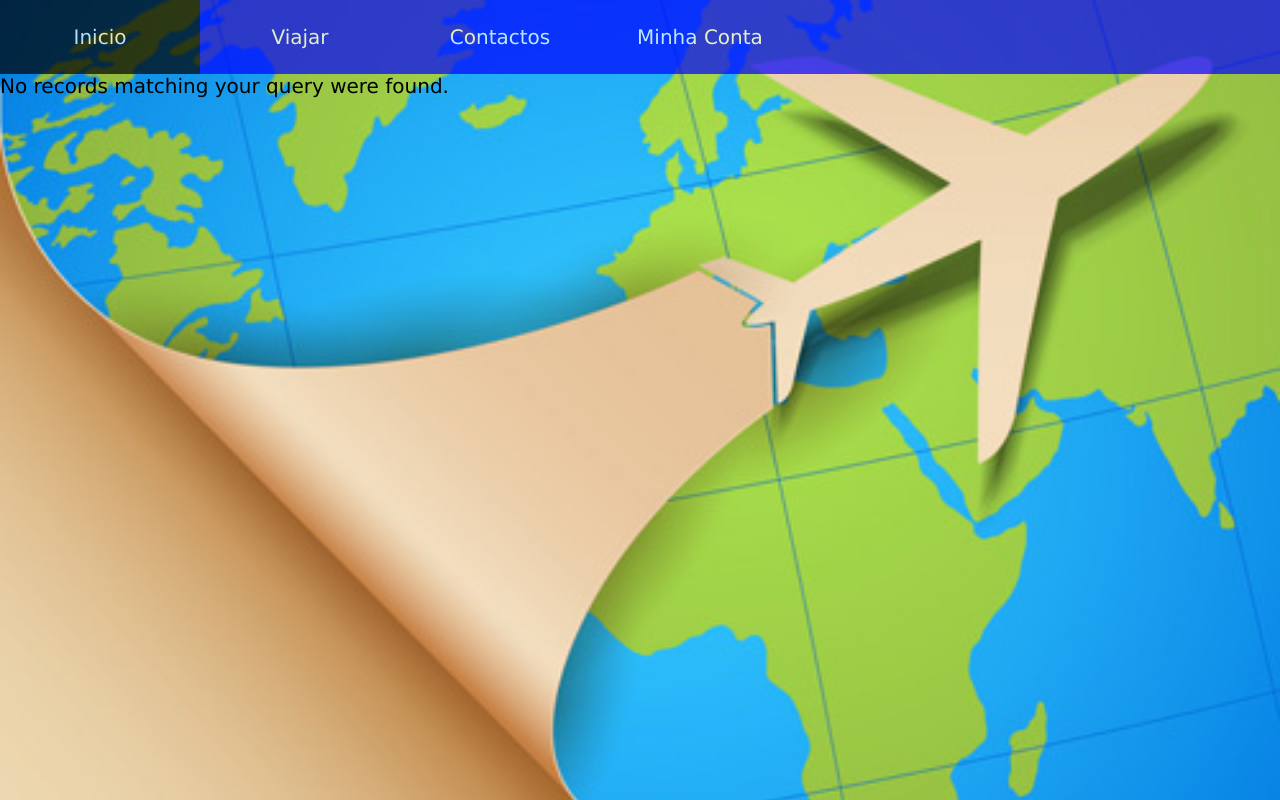
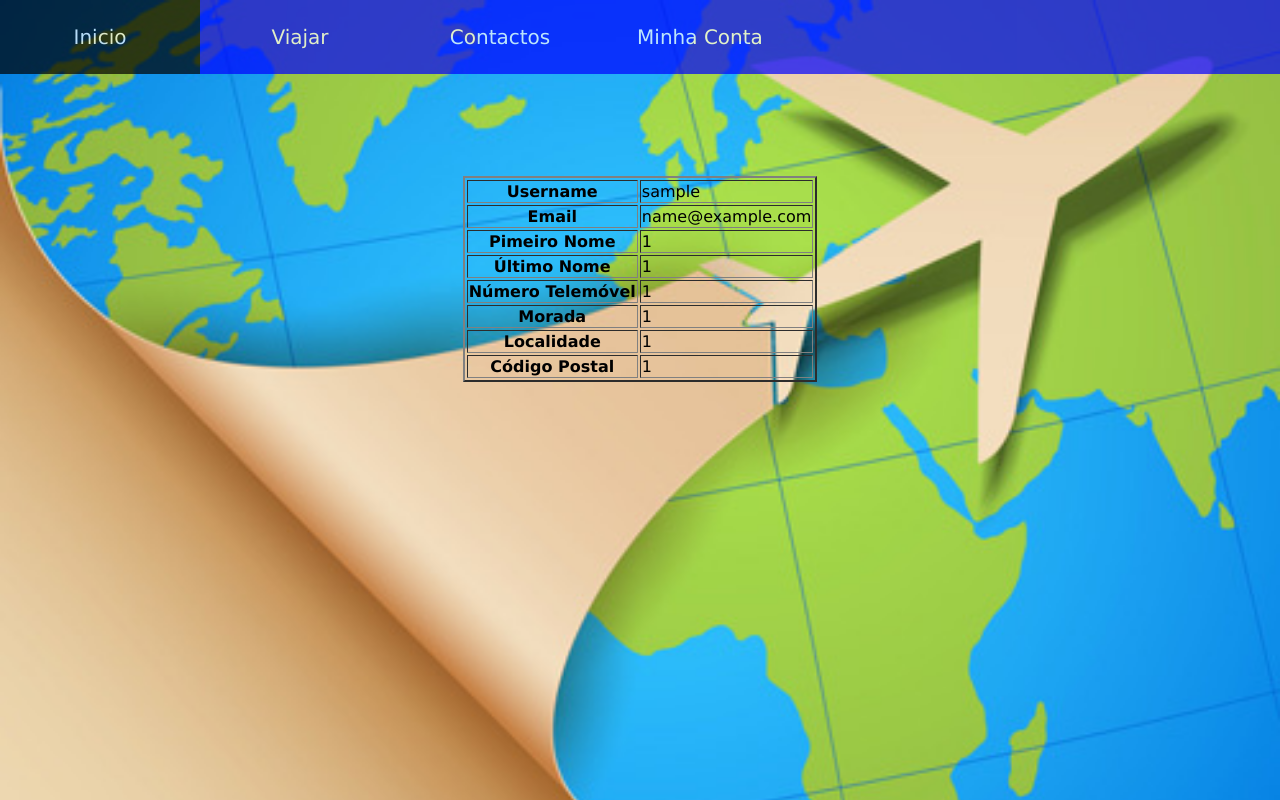
Before and after one commit to jonyroda97/Proj_TI-II, a PHP site: page /info.php in a window 1280 px wide. Run offline with PHP 8.4, Linux system fonts and the light colour scheme; the visitor is signed in with stand-in values (Sample User, id 1); data that the repository does not hold is empty.

Commit message:
Apresentação dos dados em info.php -- Falta css da tabela em info.php -- BD para a compra da viagem?

```diff
--- a/info.php
+++ b/info.php
@@ -1,3 +1,6 @@
+<?php
+session_start();
+?>
 <html>
 <head>
   <style>
@@ -74,7 +77,6 @@ body{
      table{
           margin-top: 8%;
     }
-}
   </style>
 </head>
   <body>
@@ -98,44 +100,42 @@ body{
           </ul>
       </nav>
     </header>
-    <?php
-    include('resources/server.php');
-    $link = mysqli_connect("localhost", "root", "", "registration");
 
-    // Check connection
-    if($link === false){
-        die("ERROR: Could not connect. " . mysqli_connect_error());
-    }
-
-    // Attempt select query execution
-    $sql = "SELECT * FROM users WHERE  `username` = '".$_SESSION['username']."' ";
-    if($result = mysqli_query($link, $sql)){
-        if(mysqli_num_rows($result) > 0){
-            echo "<center><table>";
-                echo "<tr>";
-
-                    echo "<th>username</th>";
-                    echo "<th>email</th>";
-                echo "</tr>";
-            while($row = mysqli_fetch_array($result)){
-                echo "<tr>";
-
-                    echo "<td>" . $row['username'] . "</td>";
-                    echo "<td>" . $row['email'] . "</td>";
-                echo "</tr>";
-            }
-            echo "</center></table>";
-            // Free result set
-            mysqli_free_result($result);
-        } else{
-            echo "No records matching your query were found.";
-        }
-    } else{
-        echo "ERROR: Could not able to execute $sql. " . mysqli_error($link);
-    }
-
-    // Close connection
-    mysqli_close($link);
-    ?>
-
+    <center>
+      <table border="2">
+        <tr>
+          <th>Username</th>
+          <td><?php echo $_SESSION['username'];?></td>
+        </tr>
+        <tr>
+          <th>Email</th>
+          <td><?php echo $_SESSION['email'];?></td>
+        </tr>
+        <tr>
+          <th>Pimeiro Nome</th>
+          <td><?php echo $_SESSION['prim'];?></td>
+        </tr>
+        <tr>
+          <th>Último Nome</th>
+          <td><?php echo $_SESSION['ult'];?></td>
+        </tr>
+        <tr>
+          <th>Número Telemóvel</th>
+          <td><?php echo $_SESSION['telm'];?></td>
+        </tr>
+        <tr>
+          <th>Morada</th>
+          <td><?php echo $_SESSION['morada'];?></td>
+        </tr>
+        <tr>
+          <th>Localidade</th>
+          <td><?php echo $_SESSION['local'];?></td>
+        </tr>
+        <tr>
+          <th>Código Postal</th>
+          <td><?php echo $_SESSION['zip'];?></td>
+        </tr>
+      </table>
+    </center>
+  </body>
 </html>
--- a/resources/server.php
+++ b/resources/server.php
@@ -1,15 +1,15 @@
 <?php
+
 session_start();
-
 
 $username = "";
 $email    = "";
 $errors = array();
 
-
 $db = mysqli_connect('localhost', 'root', '', 'registration');
 
 
+//Registar novo User
 if (isset($_POST['reg_user'])) {
 
   $username = mysqli_real_escape_string($db, $_POST['username']);
@@ -41,17 +41,18 @@ if (isset($_POST['reg_user'])) {
 
   if (count($errors) == 0) {
     $password = md5($password_1);
-
-    $query = "INSERT INTO users (username, email, password)
-          VALUES('$username', '$email', '$password')";
+    $query = "INSERT INTO users (username, email, password) VALUES('$username', '$email', '$password')";
     mysqli_query($db, $query);
     $_SESSION['username'] = $username;
+    $_SESSION['email'] = $email;
     $_SESSION['success'] = "Esta conectado";
     header('location: form.php');
   }
 }
 
+//Login
 if (isset($_POST['login_user'])) {
+
   $username = mysqli_real_escape_string($db, $_POST['username']);
   $password = mysqli_real_escape_string($db, $_POST['password']);
 
@@ -67,16 +68,37 @@ if (isset($_POST['login_user'])) {
     $query = "SELECT * FROM users WHERE username='$username' AND password='$password'";
     $results = mysqli_query($db, $query);
     if (mysqli_num_rows($results) == 1) {
+      $row = mysqli_fetch_array($results);
       $_SESSION['username'] = $username;
+      $_SESSION['id'] = $row['id'];
       $_SESSION['success'] = "Esta conectado";
-      header('location: inicio2.php');
-    }else {
+      $data_query = "SELECT * FROM users INNER JOIN dados ON users.id = dados.id WHERE users.id='".$_SESSION['id']."'";
+      $data_results = mysqli_query($db, $data_query);
+      if (mysqli_num_rows($data_results) == 1){
+        $data_row = mysqli_fetch_array($data_results);
+        $_SESSION['email'] = $data_row['email'];
+        $_SESSION['prim'] = $data_row['prim'];
+        $_SESSION['ult'] = $data_row['ult'];
+        $_SESSION['telm'] = $data_row['telm'];
+        $_SESSION['morada'] = $data_row['morada'];
+        $_SESSION['local'] = $data_row['local'];
+        $_SESSION['zip'] = $data_row['zip'];
+        header('location: inicio2.php');
+      } else {
+        array_push($errors, "Mais do que 1 resultado");
+      }
+    } else {
       array_push($errors, "Username/Password incorreto");
     }
+    mysqli_free_result($results);
+    mysqli_free_result($data_results);
   }
 }
 
+//Formulário
 if(isset($_POST['sub'])){
+  $username = $_SESSION['username'];
+
   $prim = mysqli_real_escape_string($db, $_POST['prim']);
   $ult = mysqli_real_escape_string($db, $_POST['ult']);
   $telm = mysqli_real_escape_string($db, $_POST['telm']);
@@ -91,20 +113,29 @@ if(isset($_POST['sub'])){
   if (empty($local)) { array_push($errors, "Localidade tem de estar preenchida"); }
   if (empty($zip)) { array_push($errors, "Código Postal tem de estar preenchida"); }
 
+  $query = "SELECT * FROM users WHERE username='$username'";
+  $id_results = mysqli_query($db, $query);
+  if (mysqli_num_rows($id_results) == 1) {
+      $row = mysqli_fetch_array($id_results);
+      $_SESSION['id'] = $row['id'];
+  }else{
+    array_push($errors, "Não foi possível encontrar o utilizador");
+  }
+
   if (count($errors) == 0) {
-    $query = "INSERT INTO dados (prim, ult, telm, morada, local, zip)
-    VALUES('$prim', '$ult', '$telm', '$morada', '$local', '$zip')";
+    $id = $_SESSION['id'];
+    $query = "INSERT INTO dados (prim, ult, telm, morada, local, zip, id)
+    VALUES('$prim', '$ult', '$telm', '$morada', '$local', '$zip', '$id')";
     mysqli_query($db, $query);
+    unset($id);
+    $_SESSION['prim'] = $prim;
+    $_SESSION['ult'] = $ult;
+    $_SESSION['telm'] = $telm;
+    $_SESSION['morada'] = $morada;
+    $_SESSION['local'] = $local;
+    $_SESSION['zip'] = $zip;
     header('location: inicio2.php');
   }
-
-  $_SESSION['prim'] = $prim;
-  $_SESSION['ult'] = $ult;
-  $_SESSION['telm'] = $telm;
-  $_SESSION['morada'] = $morada;
-  $_SESSION['local'] = $local;
-  $_SESSION['zip'] = $zip;
-
 }
 
 ?>
```
Lines whose indentation alone changed are shown as unchanged.
